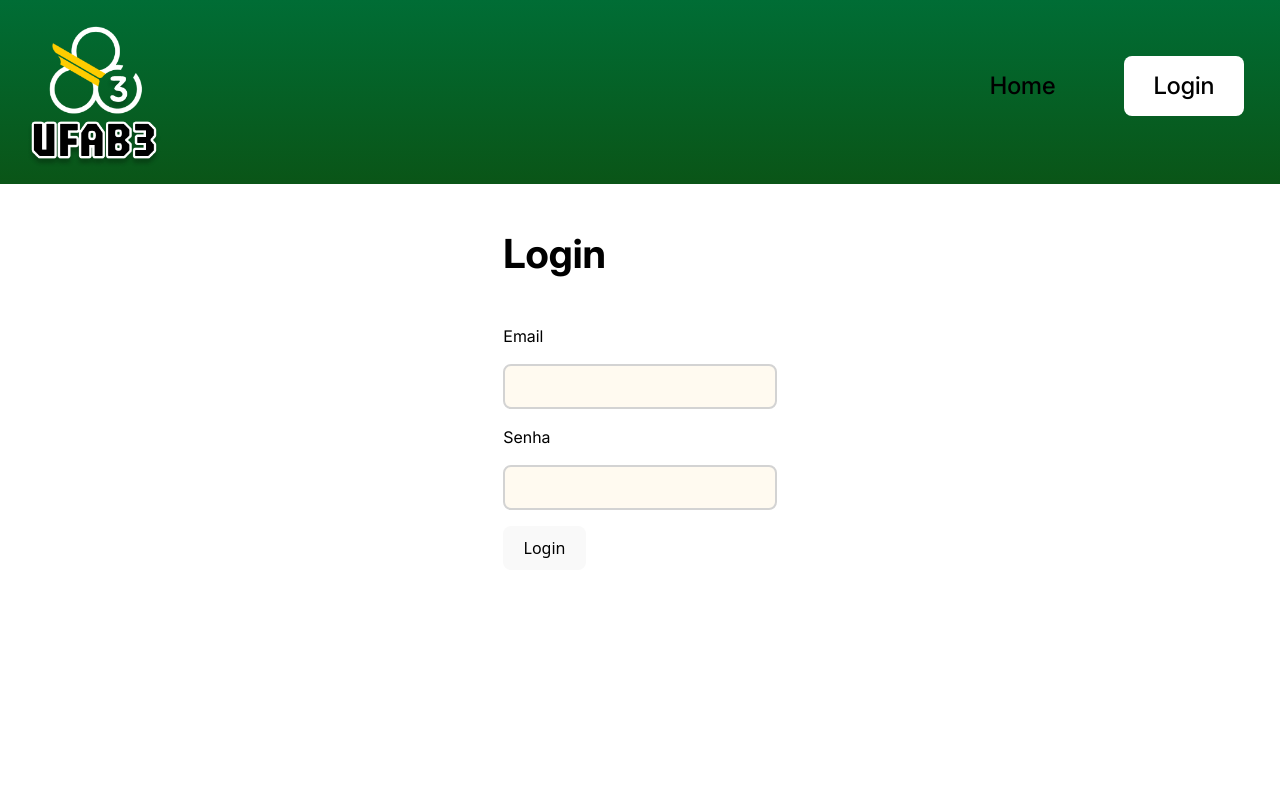
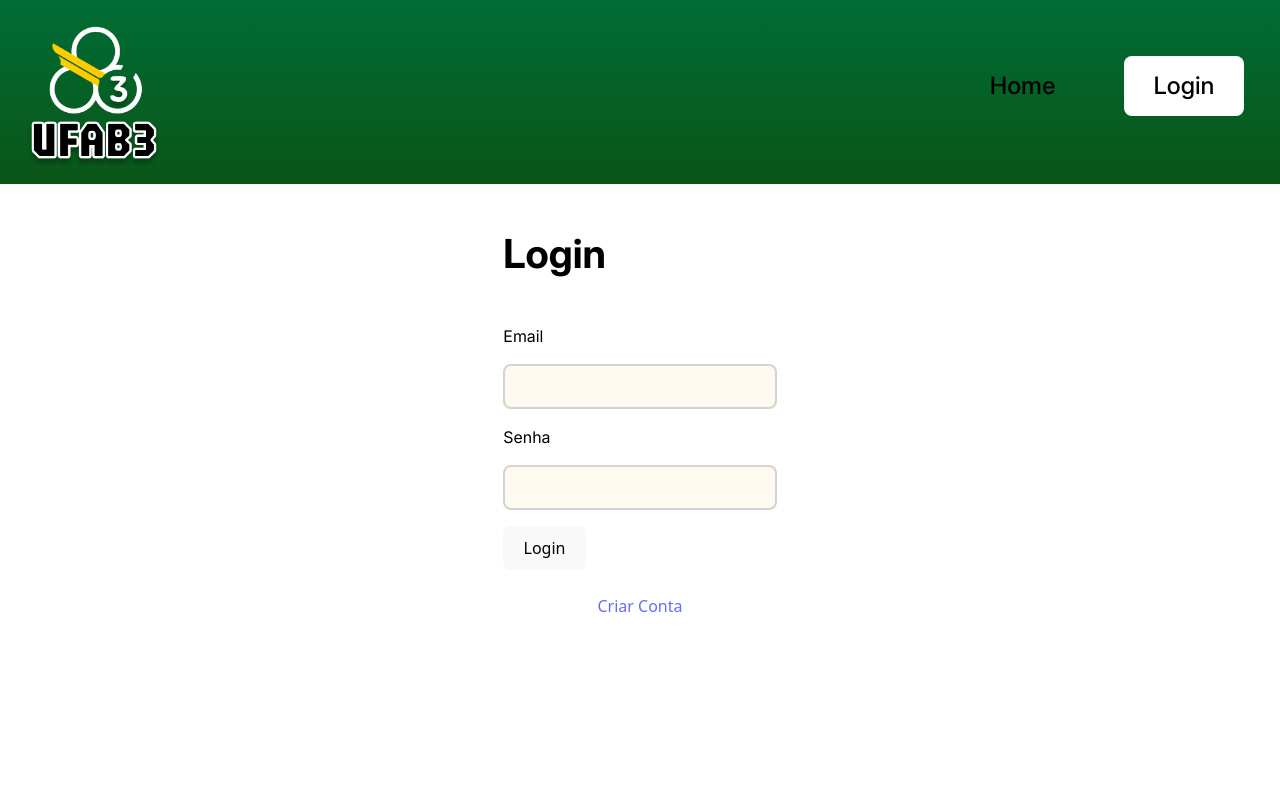
Before and after one commit to Mega2223/UFAB3-Frontend, a React (Vite) app: page /login in a window 1280 px wide. Shown: the top 800 px of the page. Built offline with nearby package versions, Linux system fonts and the light colour scheme.

Commit message:
Add create account button

```diff
--- a/src/paginas/Login/Login.tsx
+++ b/src/paginas/Login/Login.tsx
@@ -3,11 +3,12 @@ import { Bottom } from '../../App.tsx';
 
 import('./Login.css');
 
-import { useNavigate } from 'react-router';
+import { Link, useNavigate } from 'react-router';
 import { userTokenAtom } from '../../atoms.ts';
 import { useSetAtom } from 'jotai';
 import { useState } from 'react';
 import axios from 'axios';
+import { Box } from '@mui/material';
 
 export default function Login() {
   const navigate = useNavigate();
@@ -71,6 +72,9 @@ export default function Login() {
               <button>Login</button>
             </div>
           </form>
+          <Box sx={{ marginTop: 3, textAlign: 'center' }}>
+            <Link to="/create-account">Criar Conta</Link>
+          </Box>
         </div>
       </div>
       {Bottom()}
```
